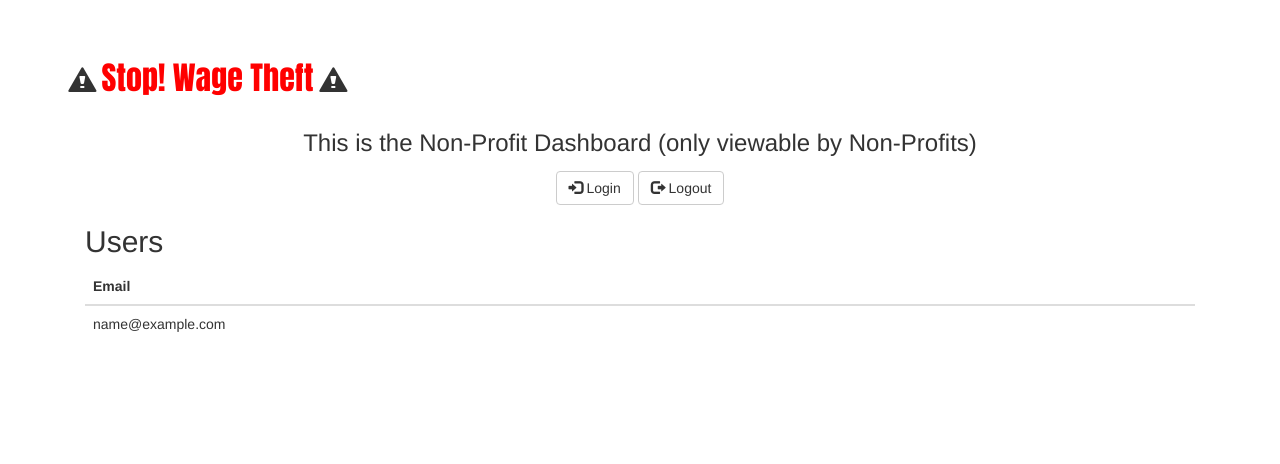
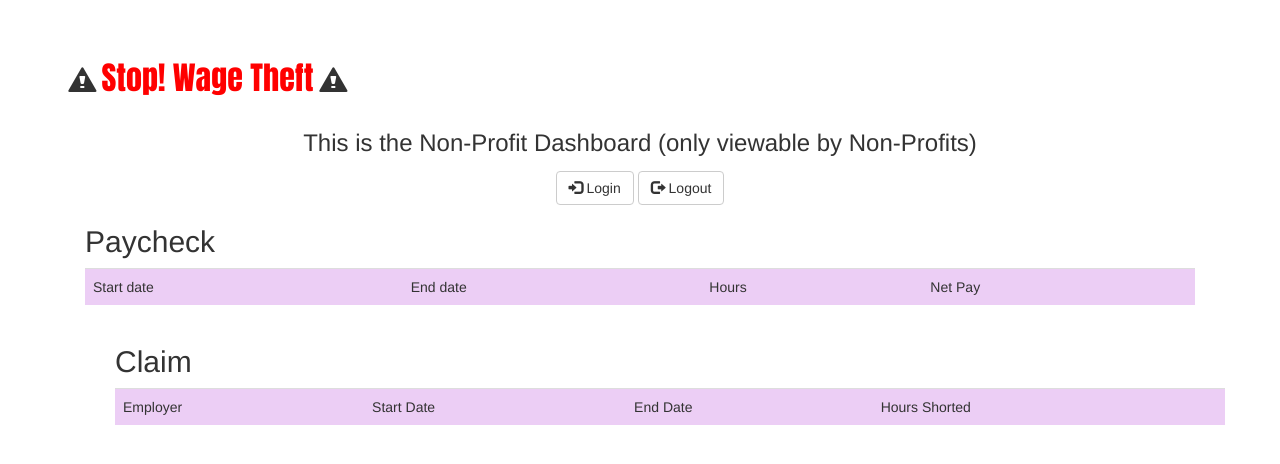
Before and after one commit to demcgee/Wage_Theft5, a PHP site: page /NonProfUI.php in a window 1280 px wide. Shown: the part 53-517 px from the top of the page. Run offline with PHP 8.4, Linux system fonts and the light colour scheme; the visitor is signed in with stand-in values (Sample User, id 1); data that the repository does not hold is empty.

Commit message:
Update NonProfUI.php

```diff
--- a/NonProfUI.php
+++ b/NonProfUI.php
@@ -49,45 +49,89 @@
   </center>
 </div>
 <!----------------->
-<!---List users--->
+<!---List PAYCHECK--->
 <!----------------->
 <div class="container">
 <div class="col-xs-12">
-	<h2><?php echo "Users"; ?></h2>
+	<h2><?php echo "Paycheck"; ?></h2>
 </div>
 </div>
 
+<!-- Table about Paycheck -->
 <div class="container">
 <div class="col-xs-12">
 <table class="table table-hover">
 
-<!-- Titles for table -->
-<thead>
-<tr>
-	<th>Email</th>
+<tr style="background:#ECCEF5 !important">
+	<td>Start date</td>
+	<td>End date</td>
+	<td>Hours</td>
+	<td>Net Pay</td>
 </tr>
-</thead>
-
 <tbody>
 <?php
-	// connect to database
-	$db = connectDB($DBHost,$DBUser,$DBPasswd,$DBName);
+	// get a handle to the database
+    $db = connectDB($DBHost, $DBUser, $DBPasswd, $DBName);
 
-	// set up my query
-	$query = "SELECT email FROM Users ORDER BY email;";
+	 // prepare sql statement
+    $query = "SELECT HOURLY_WAGE, HOURS_PAID_FOR, NET_PAY, START_DATE, END_DATE FROM paycheck ORDER BY START_DATE;";
 
 	// run the query
 	$result = queryDB($query, $db);
 
 	while($row = nextTuple($result)) {
 		echo "\n <tr>";
-		echo "<td>" . $row['email'] . "</td>";
+		echo "<td>" . $row['START_DATE'] . "</td>";
+		echo "<td>" . $row['END_DATE'] . "</td>";
+		echo "<td>" . $row['HOURS_PAID_FOR'] . "</td>";
+		echo "<td>" . $row['NET_PAY'] . "</td>";
 		echo "</tr>";
 	}
 ?>
-
 </tbody>
 </table>
+
+<div class="container">
+<div class="col-xs-12">
+	<h2><?php echo "Claim"; ?></h2>
+</div>
+</div>
+<!-- Table about Claim -->
+<div class="container">
+<div class="col-xs-12">
+<table class="table table-hover">
+
+<tr style="background:#ECCEF5 !important">
+	<td>Employer</td>
+	<td>Start Date</td>
+	<td>End Date</td>
+	<td>Hours Shorted</td>
+</tr>
+
+<tbody>
+<?php
+	// get a handle to the database
+    $db = connectDB($DBHost, $DBUser, $DBPasswd, $DBName);
+
+	 // prepare sql statement
+    $query = "SELECT EID, id, CLAIM_DATE_START, CLAIM_DATE_END, CLAIM_HOURS FROM claim ORDER BY EID;";
+
+	// run the query
+	$result = queryDB($query, $db);
+
+	while($row = nextTuple($result)) {
+		echo "\n <tr>";
+		echo "<td>" . $row['EID'] . "</td>";
+		echo "<td>" . $row['CLAIM_DATE_START'] . "</td>";
+		echo "<td>" . $row['CLAIM_DATE_END'] . "</td>";
+		echo "<td>" . $row['CLAIM_HOURS'] . "</td>";
+		echo "</tr>";
+	}
+?>
+</tbody>
+
+</table>
+
 </div>
 </div>
 </body>
```
